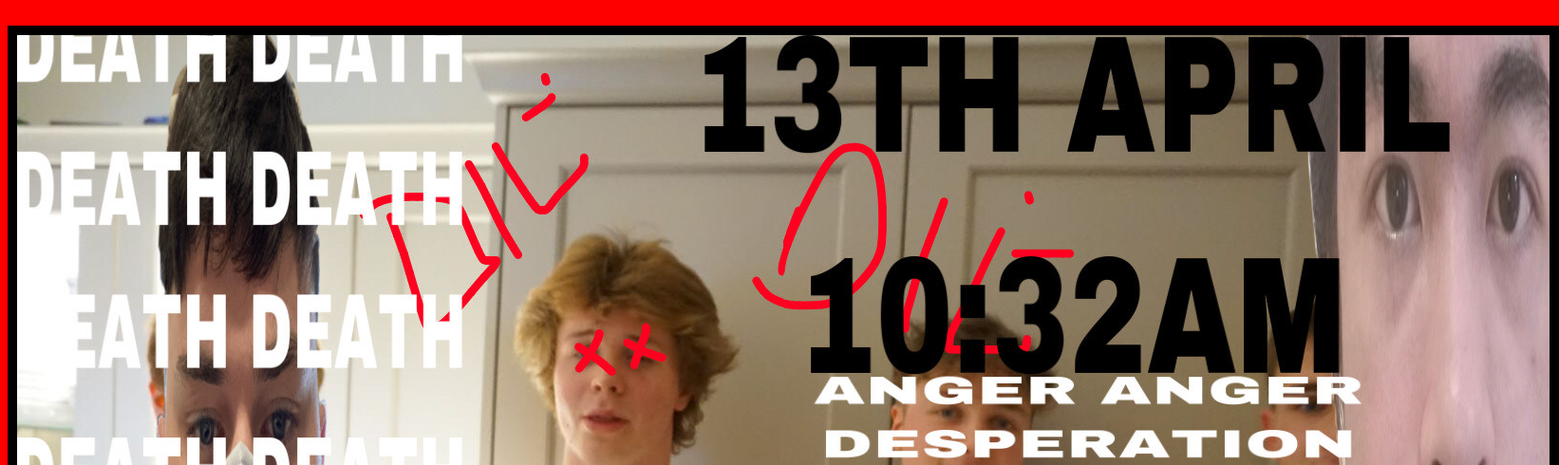
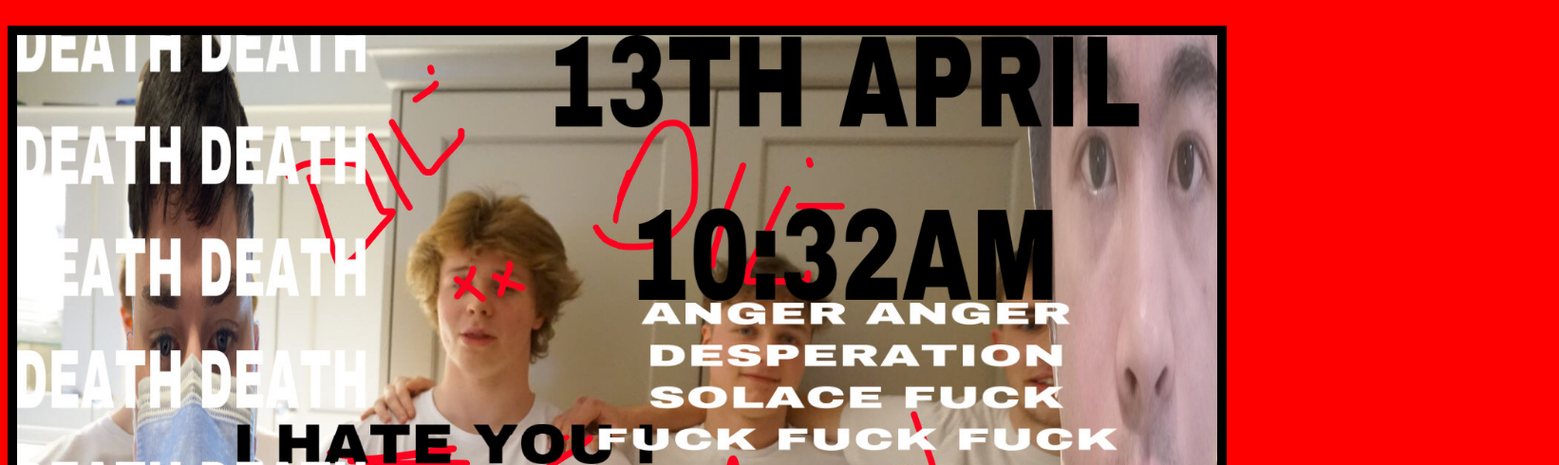
Before and after one commit to AlexHM59/AlexHM59.github.io, a plain HTML site: page index.html in a window 1280 px wide. Shown: the part 238-728 px from the top of the page at 95% size, 1642 px wide, since content can reach past the window. Drawn offline with Linux system fonts and the light colour scheme.

Commit message:
Update index.html

```diff
--- a/index.html
+++ b/index.html
@@ -24,7 +24,8 @@
     }
     img{
         border: 10px solid black;
-
+    	max-width: 100%;
+        max-height: auto;
     }
 
 </style>
```
